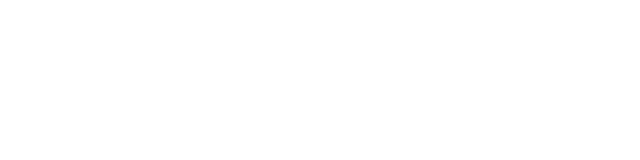
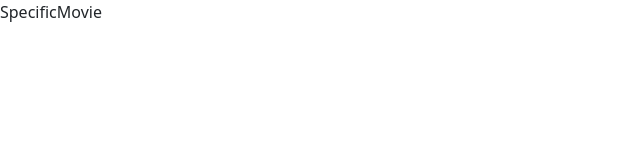
Before and after one commit to IT20117696/DS_Assignment, a React (Create React App) app in the folder Frontend/: page /specificmovie/1 in a window 1280 px wide. Shown: the top 160 px of the page, without its empty margins (0-640 px from the left). Built offline with nearby package versions, Linux system fonts and the light colour scheme.

Commit message:
specific movies details changes

```diff
--- a/Frontend/src/App.js
+++ b/Frontend/src/App.js
@@ -4,6 +4,7 @@
 import CustomerLogin from './components/CustomerLogin';
 import CustomerRegisteration from './components/CustomerRegisteration';
 import GetMovieDetails from './components/GetMovieDetails';
+import SpecificMovie from './components/SpecificMovie';
 
 
 function App(){
@@ -14,7 +15,8 @@
 
                 <div>
                 <Route path = "/customer/signup" component={CustomerRegisteration}/>
-                <Route path= "/movie" component={GetMovieDetails}/>
+                <Route path = "/movie" component={GetMovieDetails}/>
+                <Route path = "/specificmovie/:id" component={SpecificMovie}/>
                 </div>
             </Switch>
         </BrowserRouter>
--- a/Frontend/src/components/GetMovieDetails.js
+++ b/Frontend/src/components/GetMovieDetails.js
@@ -49,8 +49,7 @@
               {this.state.movie.map((movie,index)=>(
                       <tr>
                           <th scope='row'>{index + 1}</th>
-                          <td><a href={`/moviedetails/${movie._id}`} style ={{textDecoration:'none'}}> {movie.movieName}</a></td>
-                          {/* <td>{movie.movieName}</td> */}
+                          <td><a href={`/specificmovie/${movie._id}`} style ={{textDecoration:'none'}}> {movie.movieName}</a></td>
                           <td>{movie.timeSlot}</td>
                           <td>{movie.description}</td>
                           <td>{movie.cast}</td>
--- /dev/null
+++ b/Frontend/src/components/SpecificMovie.js
@@ -0,0 +1,9 @@
+import React, { Component } from 'react'
+
+export default class SpecificMovie extends Component {
+  render() {
+    return (
+      <div>SpecificMovie</div>
+    )
+  }
+}
```
